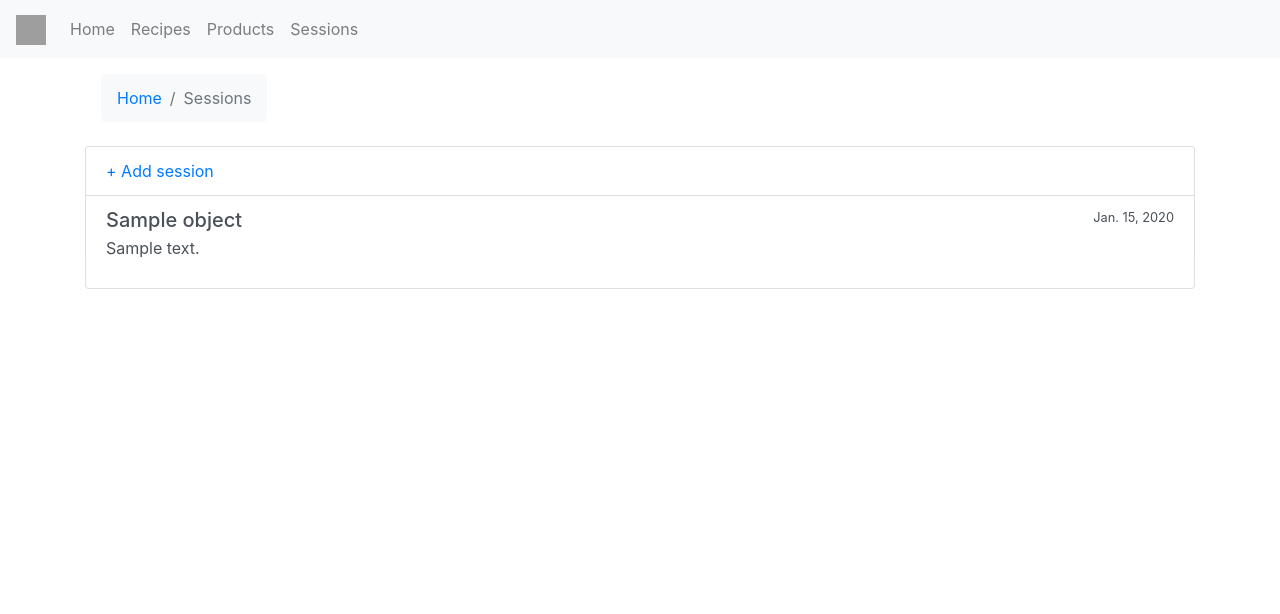
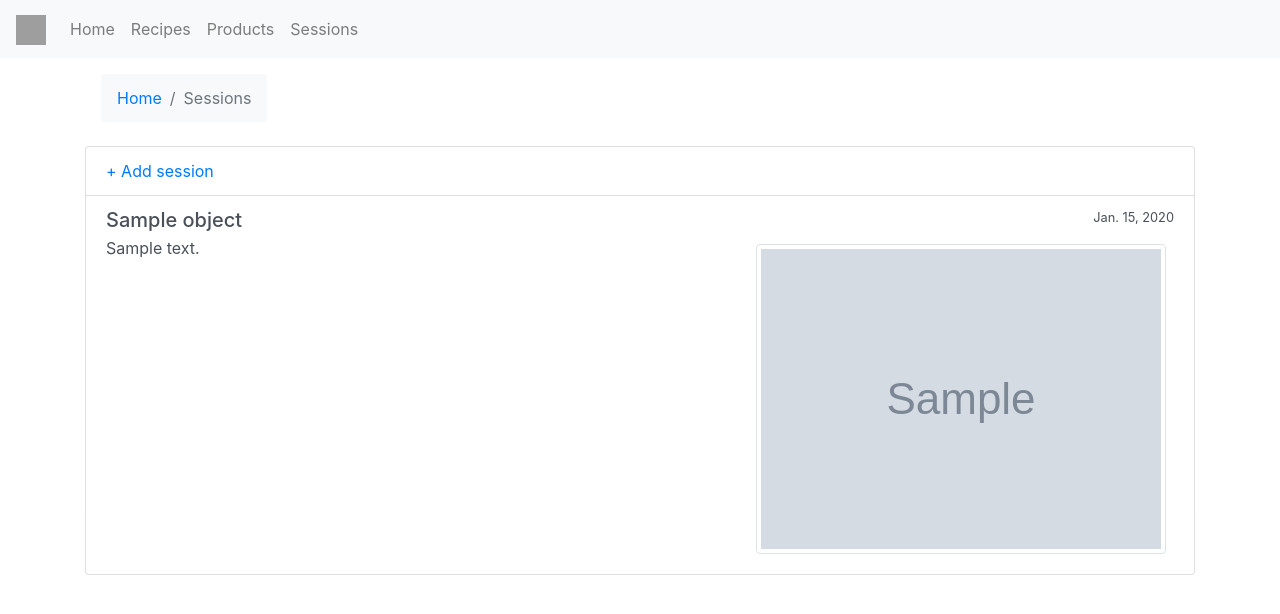
Before and after one commit to cmulders/eefbakt-recipes, a Django app: template baking/templates/baking/session_list.html in a window 1280 px wide. Shown: the top 614 px of the page. Run offline with Django 3.2, Linux system fonts and the light colour scheme; the template is opened without the code that fills it: most values are stand-ins (such as "Sample title", 1, 10 or a date in 2020); grey boxes marked "Sample" are stand-in pictures; some libraries are stand-ins or nearby versions; grey boxes are pictures that could not be loaded.

Commit message:
Update styling to include images

```diff
--- a/baking/templates/baking/session_list.html
+++ b/baking/templates/baking/session_list.html
@@ -20,11 +20,18 @@
             <h5 class="mb-1">{{ object.title }}</h5>
             <small>{{ object.session_date|date }}</small>
         </div>
-        <div class="mb-1">{{ object.description|linebreaks|truncatewords_html:30 }}
+        <div class="d-flex w-100">
+            <div class="mb-1 flex-grow-1">{{ object.description|linebreaks|truncatewords_html:30 }}
+            </div>
+            {% for image in object.images.all %}
+            <div class="p-2">
+                <img src="{{ image.image.url }}" alt="{{ image.name }}" class="img-thumbnail image-square-thumbnail-md">
+            </div>
+            {% endfor %}
+            {% comment %}
+            <small>Donec id elit non mi porta.</small>
+            {% endcomment %}
         </div>
-        {% comment %}
-        <small>Donec id elit non mi porta.</small>
-        {% endcomment %}
     </a>
     {% endfor %}
 </div>
```
Also changed, not shown: 1 other file.
